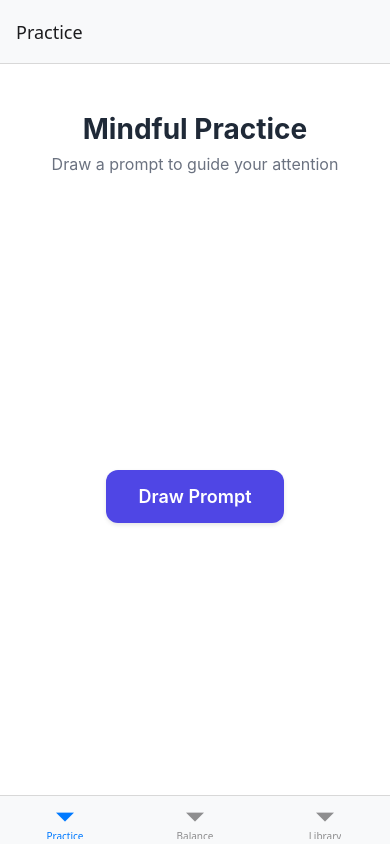
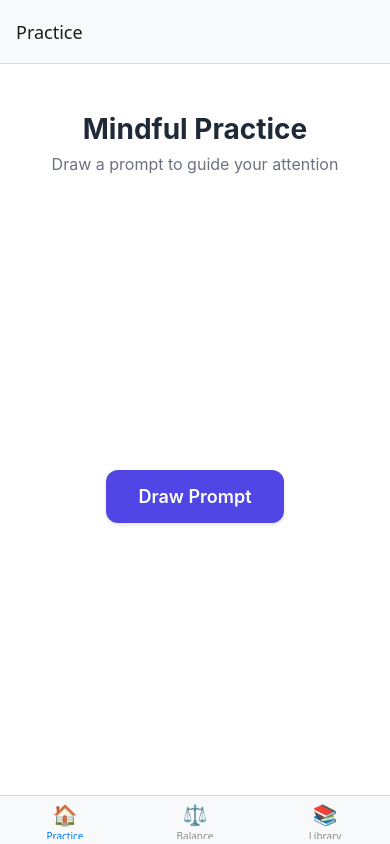
Before and after one commit to aadjones/improv-cards, a React Native app in the folder apps/practice/: screen /Home in a window 390 px wide. Built offline with nearby package versions, Linux system fonts and the light colour scheme.

Commit message:
add emoji

```diff
--- a/apps/practice/App.tsx
+++ b/apps/practice/App.tsx
@@ -1,4 +1,5 @@
 import React from 'react';
+import { Text } from 'react-native';
 import { NavigationContainer } from '@react-navigation/native';
 import { createBottomTabNavigator } from '@react-navigation/bottom-tabs';
 import { StatusBar } from 'expo-status-bar';
@@ -24,6 +25,7 @@ export default function App() {
           options={{
             title: 'Practice',
             tabBarLabel: 'Practice',
+            tabBarIcon: () => <Text style={{ fontSize: 20 }}>🏠</Text>,
           }}
         />
         <Tab.Screen
@@ -32,6 +34,7 @@ export default function App() {
           options={{
             title: 'Balance',
             tabBarLabel: 'Balance',
+            tabBarIcon: () => <Text style={{ fontSize: 20 }}>⚖️</Text>,
           }}
         />
         <Tab.Screen
@@ -40,6 +43,7 @@ export default function App() {
           options={{
             title: 'Library',
             tabBarLabel: 'Library',
+            tabBarIcon: () => <Text style={{ fontSize: 20 }}>📚</Text>,
           }}
         />
       </Tab.Navigator>
```
Also changed, not shown: 1 other file (tests, documents, lock files or other folders).
